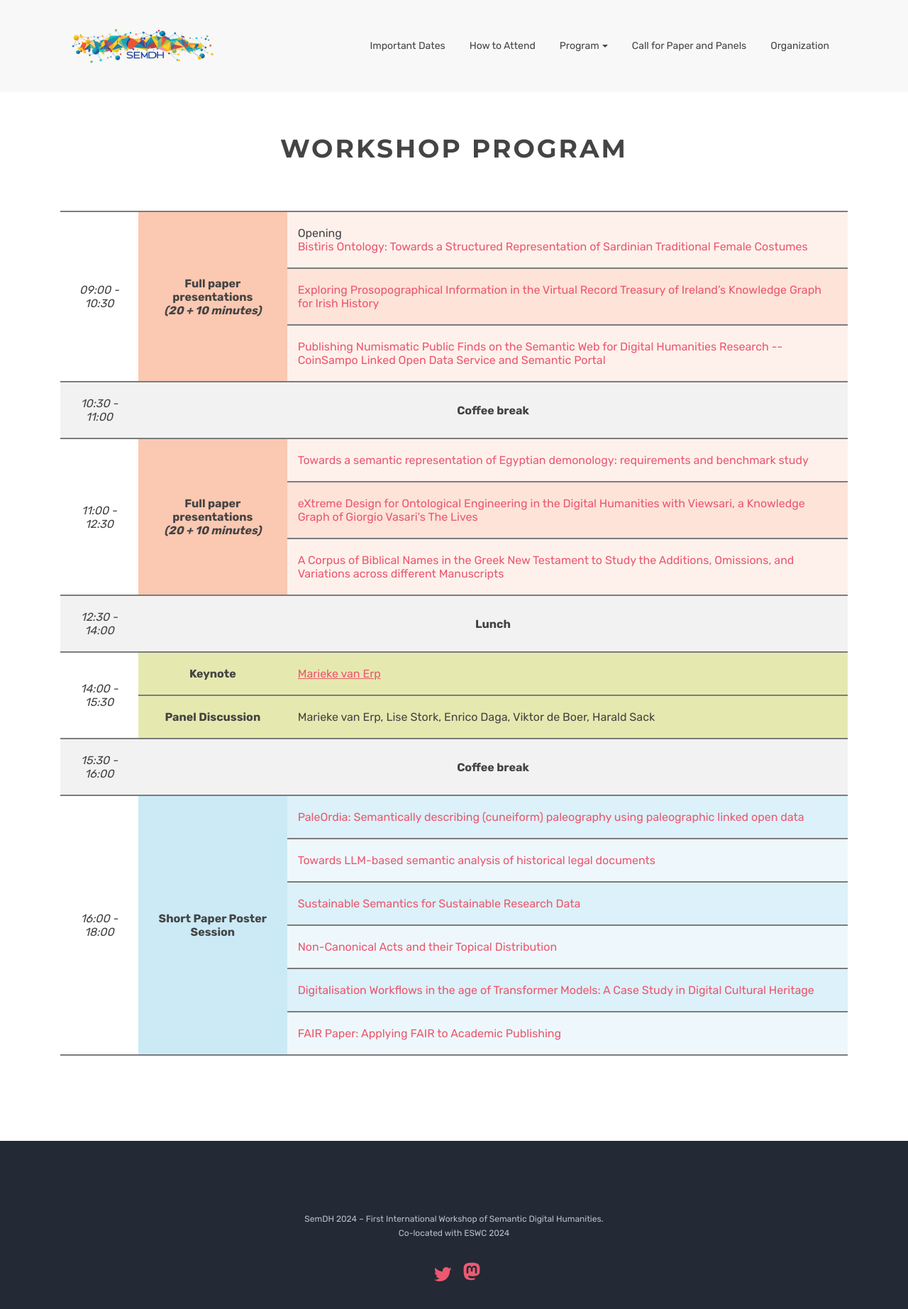
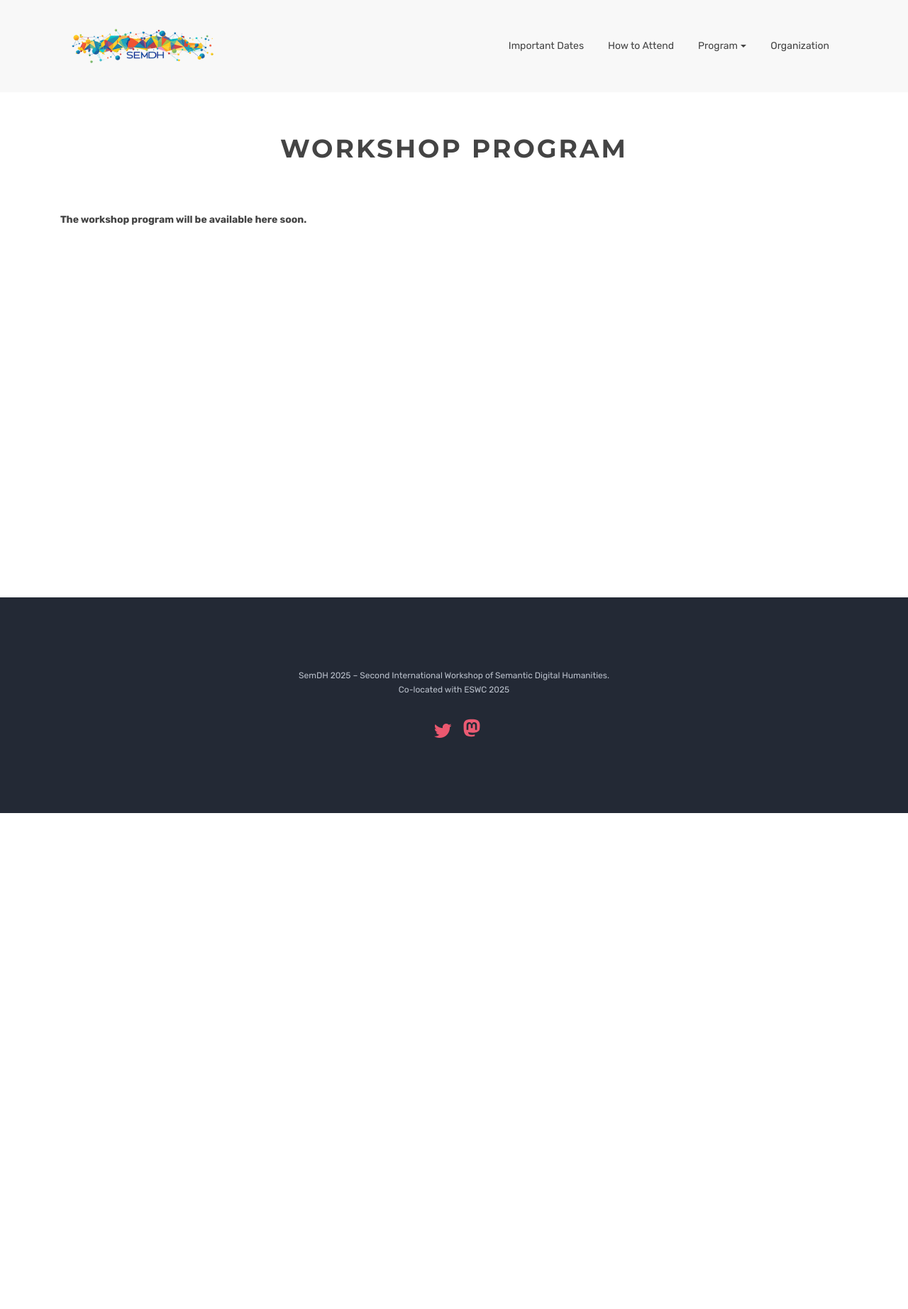
Before and after one commit to SemDH/semdh.github.io, a Jekyll site: the page built from program.html, in a window 1280 px wide. Shown: the top 1845 px of the page at 71% size. Built offline with Jekyll 4.4.1, drawn with Linux system fonts in a browser that asks for light colours.

Commit message:
website infos

```diff
--- a/_includes/themes/bootstrap/footer.html
+++ b/_includes/themes/bootstrap/footer.html
@@ -3,9 +3,9 @@
   <div class="container">
     <!-- <img class="mb-40 footer-logo" src="{{ BASE_PATH }}/assets/images/logo-2.png" alt=""> -->
     <span class="copy-right dis-blk"
-      >SemDH 2024 – First International Workshop of Semantic Digital Humanities.
+      >SemDH 2025 – Second International Workshop of Semantic Digital Humanities.
       <br />
-      Co-located with ESWC 2024</span
+      Co-located with ESWC 2025</span
     >
     <span class="social">
       {% if site.author.facebook %}<a
--- a/_includes/themes/bootstrap/nav-bar.html
+++ b/_includes/themes/bootstrap/nav-bar.html
@@ -50,15 +50,15 @@
           <a class="nav-link dropdown-toggle" href="#" data-toggle="dropdown" aria-haspopup="true" aria-expanded="false">Program</a>
             <div class="dropdown-menu">
               <a class="dropdown-item" href="program.html">Workshop Program</a>
-              <a class="dropdown-item" href="keynote.html">Keynote and Panel</a>
-              <a class="dropdown-item" href="accepted-papers.html">Accepted Papers</a>
+              <a class="dropdown-item" href="keynote.html">Keynote</a>
+              <!--<a class="dropdown-item" href="accepted-papers.html">Accepted Papers</a>-->
             </div>
         </li>
-        <li class="nav-item">
+        <!--<li class="nav-item">
           <a class="nav-link" href="callforpapers.html"
             >Call for Paper and Panels</a
           >
-        </li>
+        </li>-->
         <li class="nav-item">
           <a class="nav-link" href="organization.html">Organization</a>
         </li>
--- a/program.html
+++ b/program.html
@@ -25,6 +25,8 @@ canonical: https://semdh.github.io
           <h2 class="heading-title text-center">Workshop Program</h2>
         </div>
         <div class="program">
+          <p class="center"><strong>The workshop program will be available here soon.</strong></p>
+          <!--
           <table>
             <tbody>
               <tr class="full-paper">
@@ -150,6 +152,7 @@ canonical: https://semdh.github.io
               </tr>
             </tbody>
           </table>
+        -->
         </div>
         <div class="mb-500"></div>
       </div>
```
Also changed, not shown: index.html (+9 -3 lines), assets/images/blog/author.jpg (deleted), assets/images/slider/artem-labunsky-JJlN3xn7MUA-unsplash.jpg (added), 3 other files.
